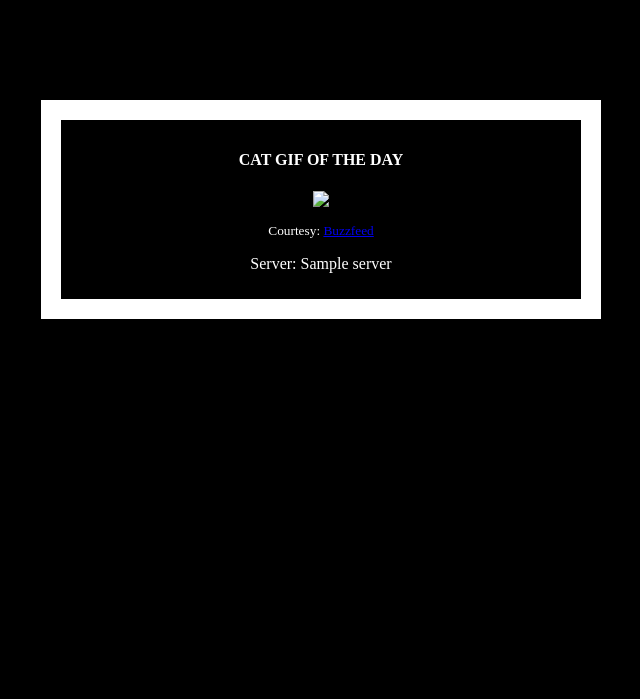
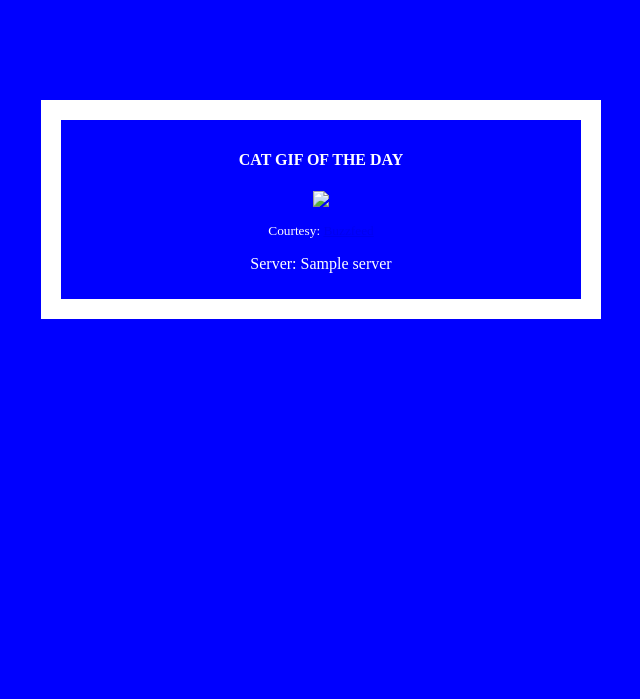
Before and after one commit to heytrav/sample-flask-app, a Flask app: template templates/index.html in a window 1280 px wide. Shown: the top 699 px of the page, without its empty margins (319-959 px from the left). Run offline with Flask 2, Linux system fonts and the light colour scheme; the template is opened without the code that fills it: most values are stand-ins (such as "Sample title", 1, 10 or a date in 2020).

Commit message:
change background

```diff
--- a/templates/index.html
+++ b/templates/index.html
@@ -2,7 +2,7 @@
   <head>
     <style type="text/css">
       body {
-        background: black;
+        background: blue;
         color: white;
       }
       div.container {
```
